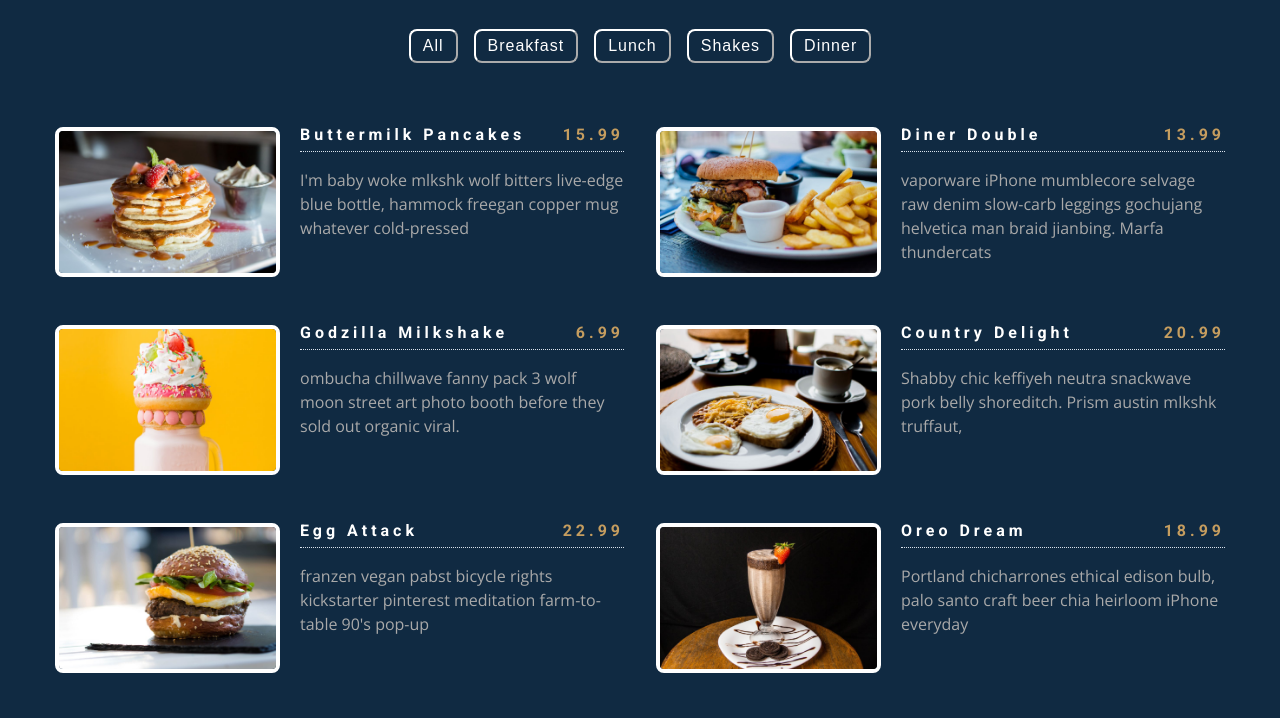
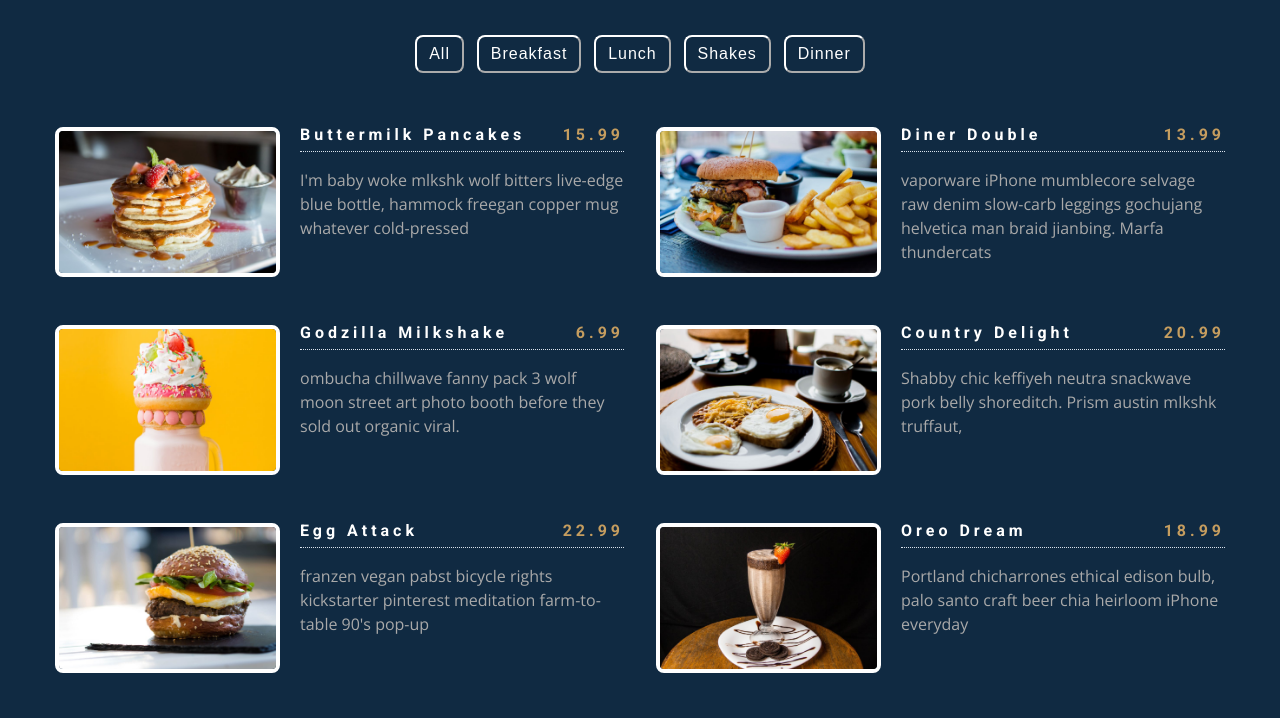
Before and after one commit to Bhavnish15/Menu-Items, a plain HTML site: page index.html in a window 1280 px wide. Shown: the part 107-825 px from the top of the page. Drawn offline with nearby package versions, Linux system fonts and the light colour scheme.

Commit message:
Update styles.css
second commit

```diff
--- a/styles.css
+++ b/styles.css
@@ -188,7 +188,7 @@ Menu
   margin-right: auto;
 }
 .btn-container {
-  margin-bottom: 4rem;
+  margin-bottom: 3rem;
   display: flex;
   justify-content: center;
 }
@@ -200,10 +200,11 @@ Menu
   margin: 0 0.5rem;
   letter-spacing: 1px;
   border-radius: var(--radius);
-  padding: 0.375rem 0.75rem;
+  padding: 0.475rem 0.75rem;
   color: var(--clr-white);
   cursor: pointer;
   transition: var(--transition);
+  margin: .4rem;
 }
 .filter-btn:hover {
   background: var(--clr-gold);
@@ -246,6 +247,9 @@ Menu
 }
 
 @media screen and (min-width: 768px) {
+ .btn-container{
+    grid-template-columns:  0.01fr .01fr .01fr .01fr .01fr;
+  }
   .menu-item {
     grid-template-columns: 225px 1fr;
     gap: 0 1.25rem;
```
